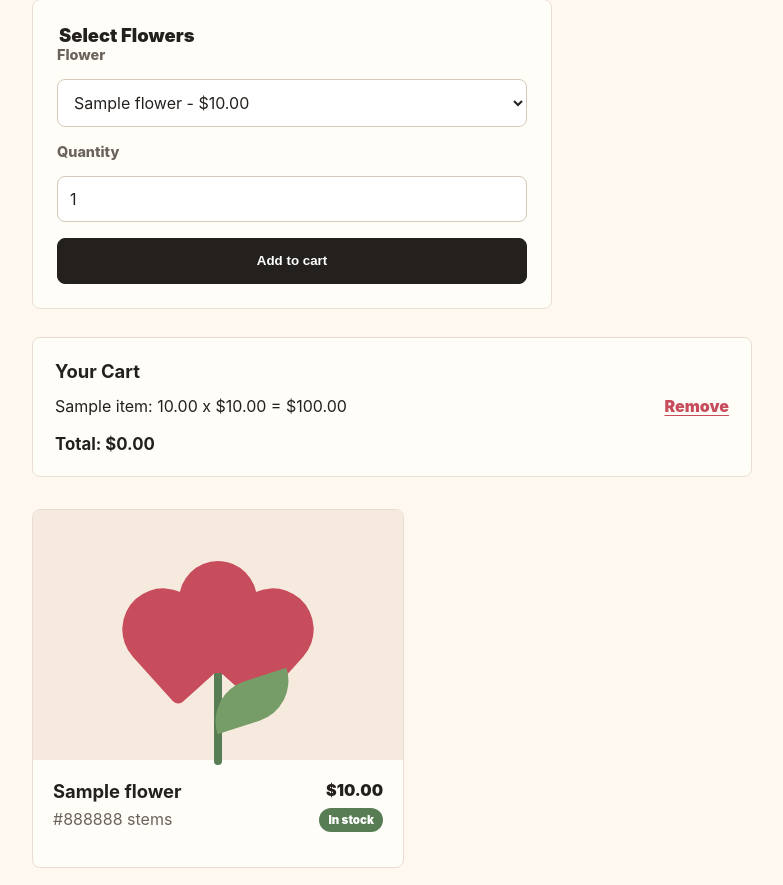
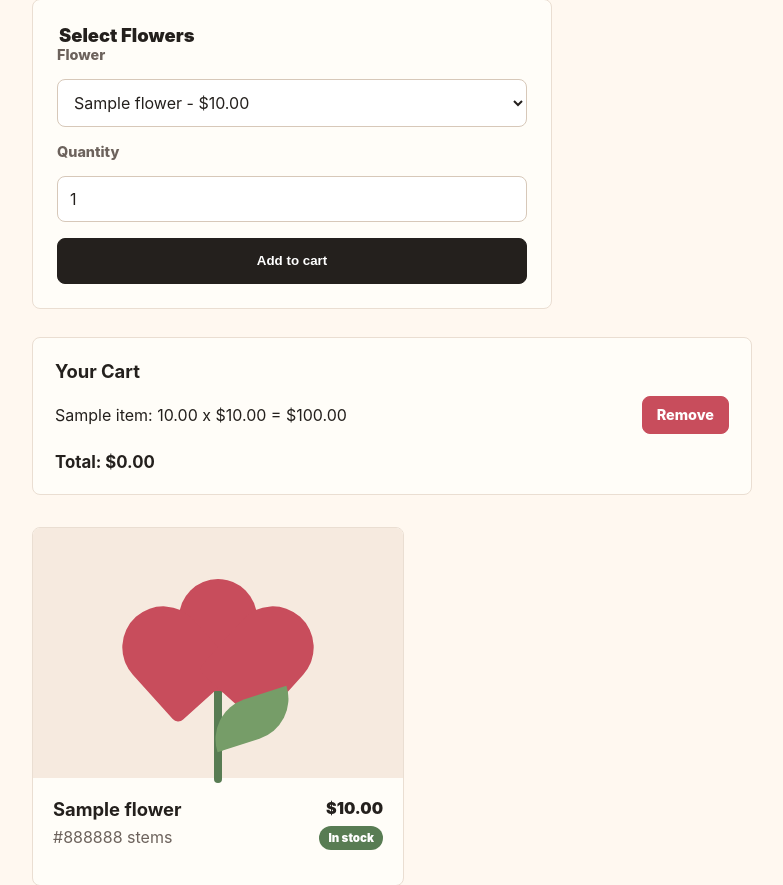
Before and after one commit to Justinjohnny/CSC2_FLASK_PRACTICE, a Flask app: template templates/index.html in a window 1280 px wide. Shown: the part 1115-2000 px from the top of the page, without its empty margins (32-815 px from the left). Run offline with Flask 3, Linux system fonts and the light colour scheme; the template is opened without the code that fills it: most values are stand-ins (such as "Sample title", 1, 10 or a date in 2020).

Commit message:
Improve cart remove button

```diff
--- a/static/static/css/style.css
+++ b/static/static/css/style.css
@@ -303,10 +303,35 @@ h3 {
 }
 
 .cart-list a {
-    color: var(--rose);
-    font-weight: 900;
-    text-decoration: underline;
-    text-underline-offset: 3px;
+    flex: 0 0 auto;
+}
+
+.remove-button {
+    display: inline-flex;
+    align-items: center;
+    justify-content: center;
+    min-height: 38px;
+    padding: 8px 14px;
+    color: #fff;
+    background: var(--rose);
+    border: 1px solid var(--rose);
+    border-radius: 8px;
+    font-size: 0.9rem;
+    font-weight: 850;
+    text-decoration: none;
+    transition: background 160ms ease, border-color 160ms ease, transform 160ms ease;
+}
+
+.remove-button:hover,
+.remove-button:focus-visible {
+    background: #a93d4a;
+    border-color: #a93d4a;
+    transform: translateY(-1px);
+}
+
+.remove-button:focus-visible {
+    outline: 3px solid rgba(200, 77, 92, 0.28);
+    outline-offset: 2px;
 }
 
 .addon-list {
--- a/templates/index.html
+++ b/templates/index.html
@@ -87,7 +87,7 @@
                             ${{ '%.2f'|format(details['price']) }} =
                             ${{ '%.2f'|format(details['quantity'] * details['price']) }}
                         </span>
-                        <a href="{{ url_for('remove_from_cart', item=item) }}">Remove</a>
+                        <a class="remove-button" href="{{ url_for('remove_from_cart', item=item) }}">Remove</a>
                     </li>
                 {% endfor %}
             </ul>
```
